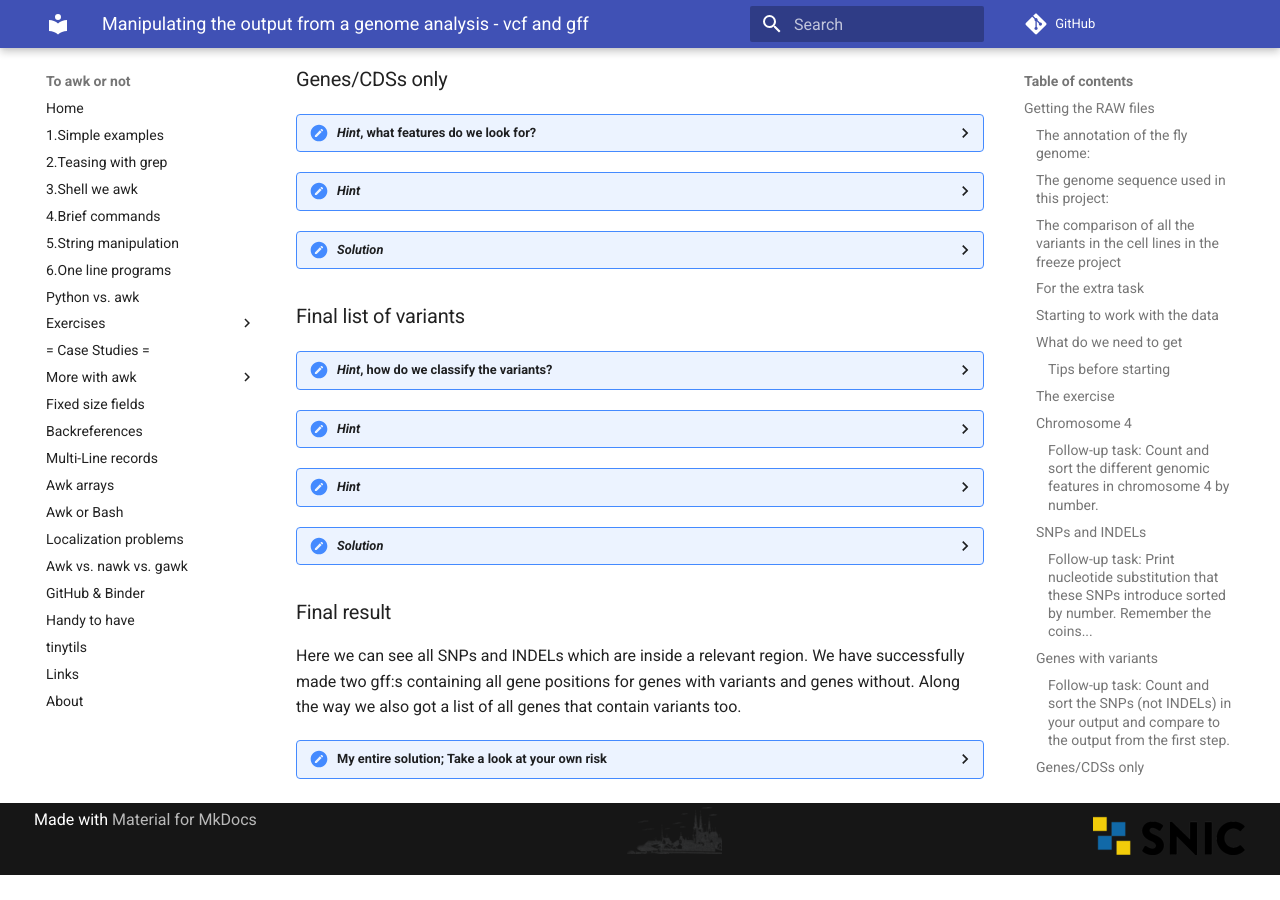
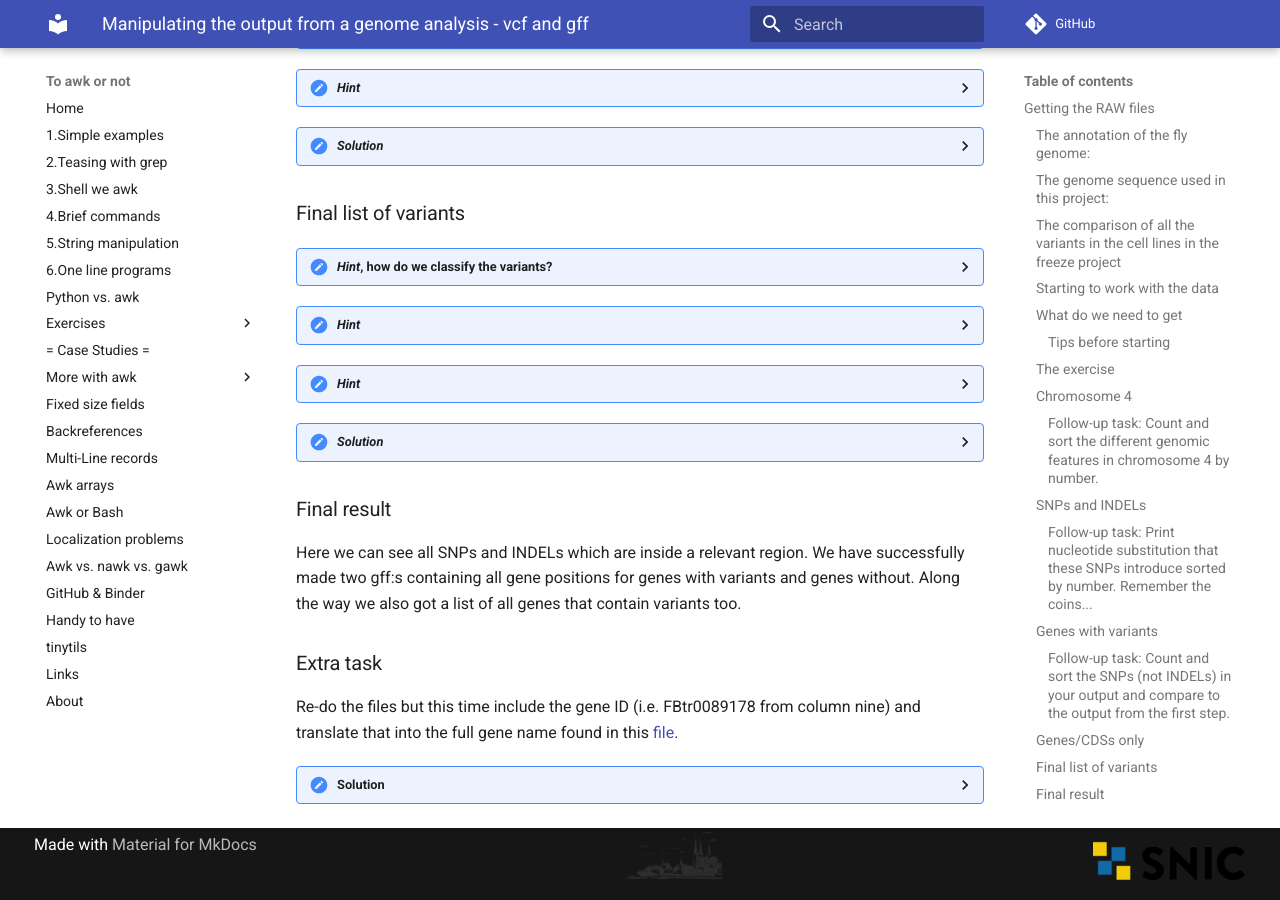
Before and after one commit to pmitev/to-awk-or-not, an MkDocs documentation site: the page built from docs/Case_studies/manipulating_vcf.md, in a window 1280 px wide and 900 px high, scrolled down 2933 px. Built offline with MkDocs 1.6.1 and Material for MkDocs 9.7.7, drawn with Linux system fonts in a browser that asks for light colours; comment, search, counter and statistics services are not loaded; before the commit the page ends 3808 px from its top, so only the background shows below that; some of the changed text lies outside the part shown.

Commit message:
Update manipulating_vcf.md

```diff
--- a/docs/Case_studies/manipulating_vcf.md
+++ b/docs/Case_studies/manipulating_vcf.md
@@ -11,9 +11,6 @@ The genome is located [here](https://tinyurl.com/yyldprwp "Drosophila_melanogast
 
 ### The comparison of all the variants in the cell lines in the freeze project
 Finally, [here](http://dgrp2.gnets.ncsu.edu/data.html "dgrp2.vcf") is the VCF file.
-
-### For the extra task
-A [file](http://ftp.flybase.org/releases/FB2020_06/precomputed_files/genes/fbgn_fbtr_fbpp_expanded_fb_2020_06.tsv.gz) to get the name of each gene.
 
 ### Starting to work with the data
 Let's say we want to find out all genes that contains a variant and all variants that are located within a gene. What do we want to do first? Take a look at the vcf file. That is the one that contains all the variants. Then look at the gff file, which contains the genes and other annotations. Finally, take a look at the DNA sequence. You will need to combine all three to answer the question. Also, to make this faster, lets just look at **chromosome 4**, which means we have to extract that data as well.
@@ -254,12 +251,19 @@ Identify the steps you need to do and what each step does. Open the hints if you
 ### Final result
 Here we can see all SNPs and INDELs which are inside a relevant region. We have successfully made two gff:s containing all gene positions for genes with variants and genes without. Along the way we also got a list of all genes that contain variants too.
 
+### Extra task
+Re-do the files but this time include the gene ID (i.e. FBtr0089178 from column nine) and translate that into the full gene name found in this [file](http://ftp.flybase.org/releases/FB2020_06/precomputed_files/genes/fbgn_fbtr_fbpp_expanded_fb_2020_06.tsv.gz).
 
-<details><summary><b>My entire solution; Take a look at your own risk</b></summary>
+
+<details><summary><b>Solution</b></summary>
 <p>
-Note that some things here are redundant and possibly not the best solution. Try to make your own first!
 
-`cat dgrp2.vcf | grep -v "#" | awk 'function abs(x){return ((x < 0.0) ? -x : x)} {if (length($4)>1||length($5)>1){a="INDEL";b=length($4)-length($5);cnt[b]+=1;} else {a="SNP";b="-";} printf("%s\t%s\t%s\t%s\t%s\t%s\n", $1, $2, a, b, $4, $5) > "indels_dgrp2";}END{for (x in cnt){print x,cnt[x] > "distr_dgrp2"}}' & awk 'FNR==NR{a[$1,$2]="T"; next}{ hits=0; for(N=$4; N<=$5; N++) { if (a[$1,N] == "T") {hits+=1}} if (hits>0) {print hits "\t" $0 > "haveSNPINDEL.gff"} else {print $0 > "noSNPINDEL.gff"}}' indels_dgrp2 Drosophila_melanogaster.BDGP6.28.101.chr.gff3 &`
+`awk 'FNR==1{++fileidx} fileidx==1{split($9,a,";|:");ingene[$1,$4,$5]=a[2]; next} fileidx==2{FS="\t";name[$3]=$5} fileidx==3{state="Not in gene";for (trip in ingene) {split(trip, t, SUBSEP); if ($1==t[1] && $2>=t[2] && $2<=t[3]) {state=(t[1] "\t" t[2] "\t" t[3] "\t" name[ingene[t[1],t[2],t[3]]])}} print $0, "\t", state }' Drosophila_melanogaster.chr4_genesCDSs.gff3 fbgn_fbtr_fbpp_expanded_fb_2020_06.tsv indels_Drosophila_chr4 > SNPsInNamedGenes_Drosophila_ch4`
+
+Look at the distribution of genes:
+
+`awk -F"\t" '{print $10}' SNPsInNamedGenes_Drosophila_ch4 | sort | uniq -c | sort -n`
+
 
 </p>
 </details>
```
